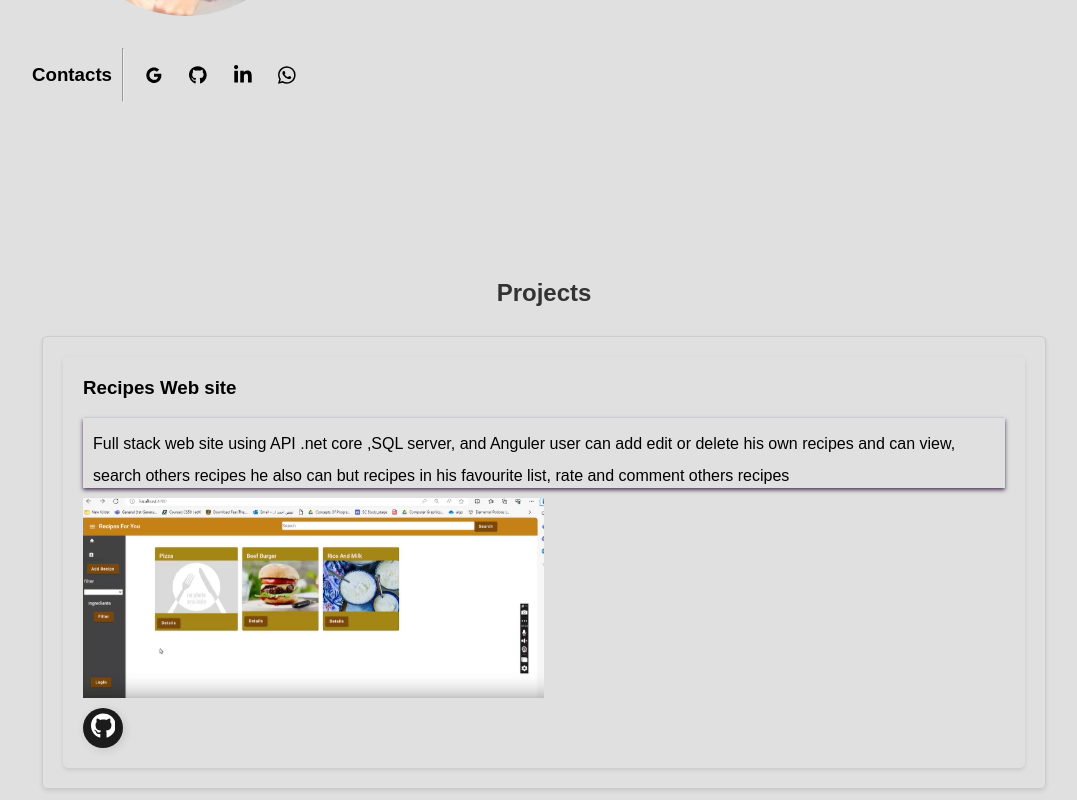
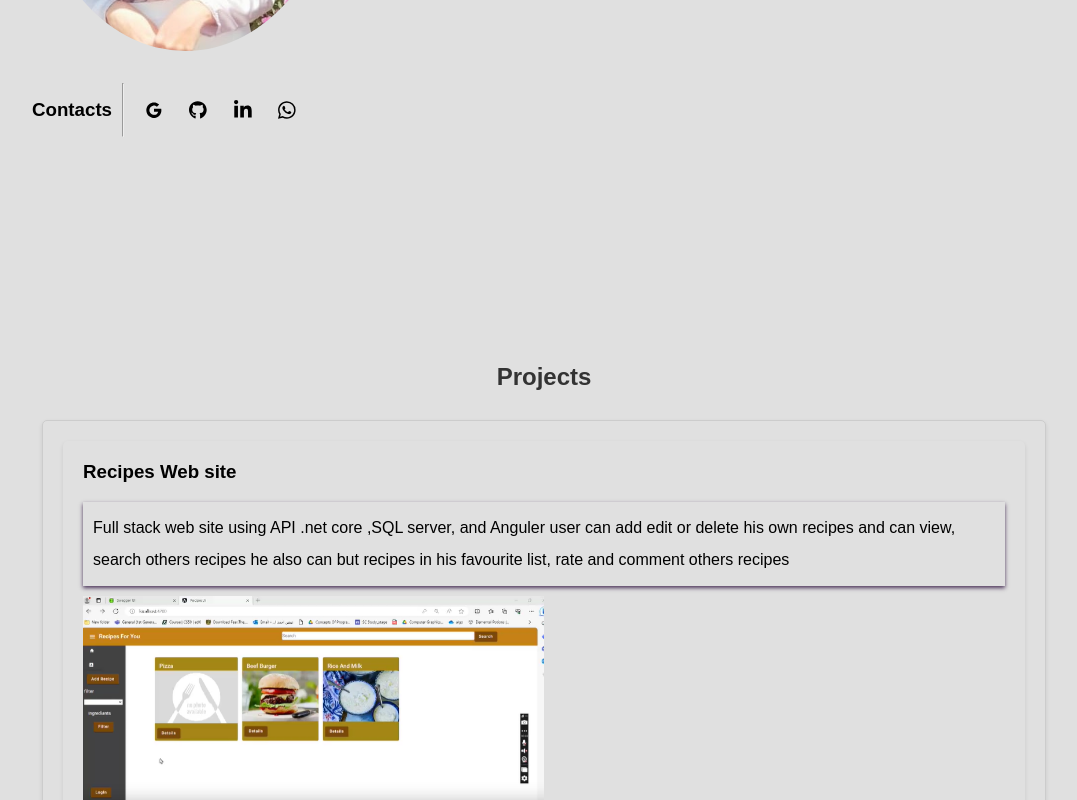
Before and after one commit to Neven1234/My-portfolio, an Angular app: page / in a window 1280 px wide. Shown: the part 600-1400 px from the top of the page, without its empty margins (96-1173 px from the left). Built offline with nearby package versions, Linux system fonts and the light colour scheme.

Commit message:
remove update

```diff
--- a/src/styles.css
+++ b/src/styles.css
@@ -27,7 +27,7 @@ header h1 {
 }
 
 section {
-    padding: 5px 0;
+    padding: 40px 0;
 }
 
 h2 {
@@ -53,7 +53,6 @@ footer {
 .about-info {
     display: flex;
     align-items: center;
-    overflow: hidden;
 }
 
 /* Add this style for the about-image */
@@ -79,15 +78,12 @@ footer {
 } */
 .img-Container{
     width:50%;
-    /* height: 40%; */
-    height: 200px; /* Set a fixed height */
-    overflow: hidden;
+    height: 40%;
     margin-bottom: 5px;
   }
   .img-Container img {
     width: 100%;
     height:100%;
-    object-fit: cover;
   }
 .slider {
     overflow-x:auto;
@@ -163,7 +159,6 @@ footer {
 }
 .project-description {
     overflow: hidden;
-    height: 50px; /* Set a fixed height */
     max-height: 40em; /* Three lines at 1.5em line height */
     line-height: 2em; /* Adjust line height for better readability */
     margin-bottom: 10px; /* Remove any margin that may add extra height */
```
